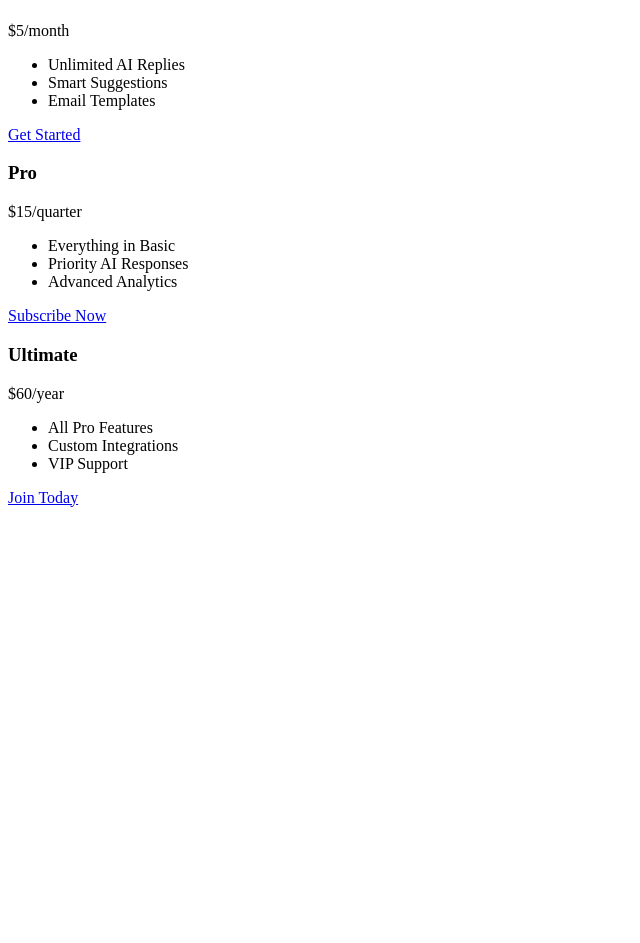
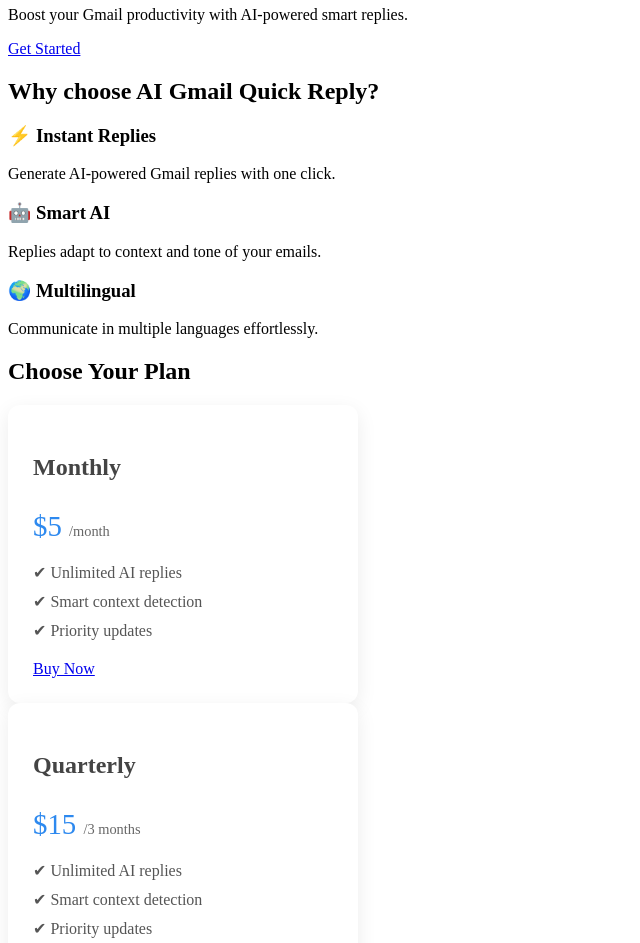
Before and after one commit to rafaelbasharov-design/gmail-ai-website, a plain HTML site: page index.html in a window 1280 px wide. Shown: the part 74-1017 px from the top of the page, without its empty margins (0-640 px from the left). Before the commit the page ends 800 px from the top, so only its background shows below. Drawn offline with Linux system fonts and the light colour scheme.

Commit message:
Update index.html

```diff
--- a/index.html
+++ b/index.html
@@ -1,39 +1,82 @@
-<section class="pricing" id="pricing">
-  <h2>Choose Your Plan</h2>
-  <div class="pricing-container">
+<!DOCTYPE html>
+<html lang="en">
+<head>
+  <meta charset="UTF-8">
+  <meta name="viewport" content="width=device-width, initial-scale=1.0">
+  <title>AI Gmail Quick Reply Pro</title>
+  <link rel="stylesheet" href="style.css">
+</head>
+<body>
+  <header>
+    <div class="container">
+      <h1>AI Gmail Quick Reply Pro</h1>
+      <p class="subtitle">Boost your Gmail productivity with AI-powered smart replies.</p>
+      <a href="#pricing" class="btn-primary">Get Started</a>
+    </div>
+  </header>
 
-    <div class="plan">
-      <h3>Basic</h3>
-      <p class="price">$5<span>/month</span></p>
-      <ul>
-        <li>Unlimited AI Replies</li>
-        <li>Smart Suggestions</li>
-        <li>Email Templates</li>
-      </ul>
-      <a href="#" class="btn">Get Started</a>
+  <section id="features" class="container">
+    <h2>Why choose AI Gmail Quick Reply?</h2>
+    <div class="features-grid">
+      <div class="feature">
+        <h3>⚡ Instant Replies</h3>
+        <p>Generate AI-powered Gmail replies with one click.</p>
+      </div>
+      <div class="feature">
+        <h3>🤖 Smart AI</h3>
+        <p>Replies adapt to context and tone of your emails.</p>
+      </div>
+      <div class="feature">
+        <h3>🌍 Multilingual</h3>
+        <p>Communicate in multiple languages effortlessly.</p>
+      </div>
     </div>
+  </section>
 
-    <div class="plan featured">
-      <h3>Pro</h3>
-      <p class="price">$15<span>/quarter</span></p>
-      <ul>
-        <li>Everything in Basic</li>
-        <li>Priority AI Responses</li>
-        <li>Advanced Analytics</li>
-      </ul>
-      <a href="#" class="btn">Subscribe Now</a>
+  <section id="pricing" class="container">
+    <h2>Choose Your Plan</h2>
+    <div class="pricing-grid">
+      <div class="plan">
+        <h3>Monthly</h3>
+        <p class="price">$5 <span>/month</span></p>
+        <ul>
+          <li>✔ Unlimited AI replies</li>
+          <li>✔ Smart context detection</li>
+          <li>✔ Priority updates</li>
+        </ul>
+        <a href="#" class="btn-primary">Buy Now</a>
+      </div>
+      <div class="plan highlight">
+        <h3>Quarterly</h3>
+        <p class="price">$15 <span>/3 months</span></p>
+        <ul>
+          <li>✔ Unlimited AI replies</li>
+          <li>✔ Smart context detection</li>
+          <li>✔ Priority updates</li>
+        </ul>
+        <a href="#" class="btn-primary">Buy Now</a>
+      </div>
+      <div class="plan">
+        <h3>Yearly</h3>
+        <p class="price">$60 <span>/year</span></p>
+        <ul>
+          <li>✔ Unlimited AI replies</li>
+          <li>✔ Smart context detection</li>
+          <li>✔ Priority updates</li>
+        </ul>
+        <a href="#" class="btn-primary">Buy Now</a>
+      </div>
     </div>
+  </section>
 
-    <div class="plan">
-      <h3>Ultimate</h3>
-      <p class="price">$60<span>/year</span></p>
-      <ul>
-        <li>All Pro Features</li>
-        <li>Custom Integrations</li>
-        <li>VIP Support</li>
-      </ul>
-      <a href="#" class="btn">Join Today</a>
+  <footer>
+    <div class="container">
+      <p>© 2025 AI Gmail Quick Reply |
+        <a href="terms.html">Terms</a> ·
+        <a href="privacy.html">Privacy</a> ·
+        <a href="refund.html">Refund Policy</a>
+      </p>
     </div>
-
-  </div>
-</section>
+  </footer>
+</body>
+</html>
```
